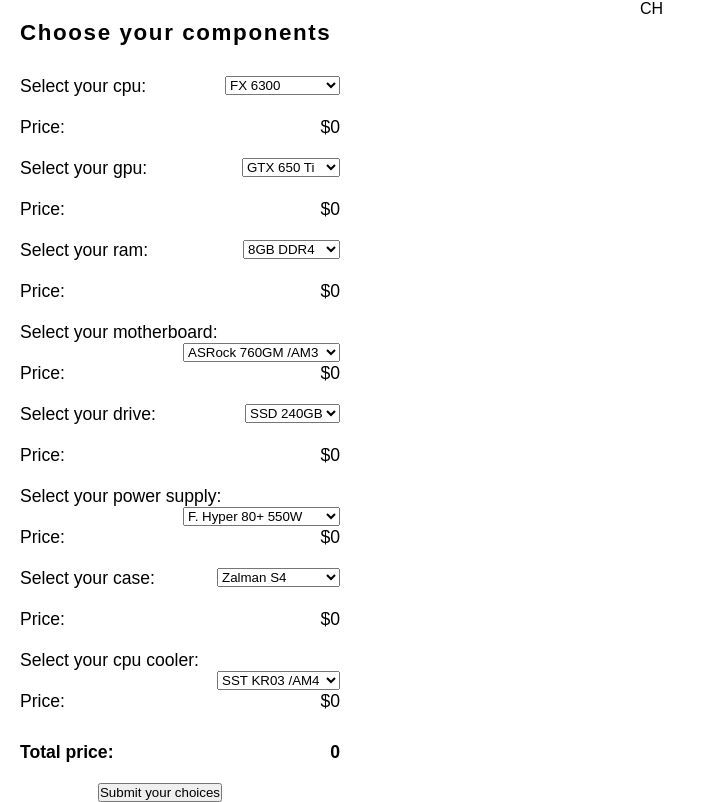
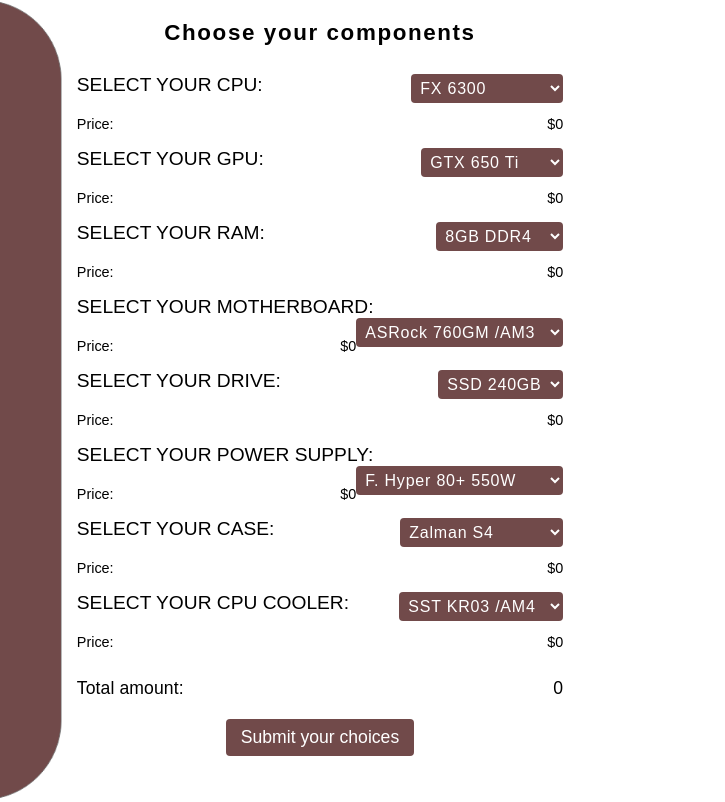
Before and after one commit to Brnjak6/BeatTheReqs, a plain HTML site: page index.html in a window 1280 px wide. Shown: the whole page, without its empty margins (0-725 px from the left). Drawn offline with Linux system fonts and the light colour scheme.

Commit message:
progress

```diff
--- /dev/null
+++ b/_defaults.scss
@@ -0,0 +1,2 @@
+$color-primary: #714A4A;
+$color-light: #fff;
--- a/index.html
+++ b/index.html
@@ -11,17 +11,24 @@
 <body class="body">
     <div class="grid__container">
         <div class="calculation">
+            <div class="calculation__clip"></div>
             <h3 class="calculation__title">Choose your components</h3>
             <!-- Start of component selections -->
             <div class="selection">
                 <label for="cpu" class="selection__text">Select your cpu:</label>
                 <select name="processors" id="cpu" class="selection__box">
-                    <option value="R1600" data-price="80">FX 6300</option>
-                    <option value="R1600" data-price="100">FX 8320</option>
-                    <option value="R1600" data-price="130">Ryzen 3 2200G</option>
-                    <option value="R1600" data-price="150">Ryzen 5 1600</option>
-                    <option value="R2600" data-price="190">Ryzen 5 2600</option>
+                    <option value="am3" data-price="80">FX 6300</option>
+                    <option value="am3" data-price="100">FX 8320</option>
+                    <option value="am4" data-price="130">Ryzen 3 2200G</option>
+                    <option value="int" data-price="140">i5 10400F</option>
+                    <option value="am4" data-price="150">Ryzen 5 1600</option>
+                    <option value="int" data-price="170">i5 9400</option>
+                    <option value="am4" data-price="190">Ryzen 5 2600</option>
+                    <option value="int" data-price="210">i5 10600</option>
                     <option value="R3600" data-price="230">Ryzen 5 3600</option>
+                    <option value="int" data-price="310">i7 10700</option>
+                    <option value="int" data-price="350">i7 11700</option>
+                    <option value="am4" data-price="420">Ryzen 7 3800X</option>
                 </select>
                 <div class="selection__price">
                    <p>Price: <span class="price">0</span><span>$</span></p>
@@ -31,12 +38,15 @@
             <div class="selection">
                 <label for="gpu" class="selection__text">Select your gpu:</label>
                 <select name="graphic-cards" id="gpu" class="selection__box">
-                    <option value="1050ti" data-price="90">GTX 650 Ti</option>
+                    <option value="gpu" data-price="90">GTX 650 Ti</option>
+                    <option value="pot" data-price="20">XFX Potato</option>
+                    <option value="gpu" data-price="100">AMD HD 7850 </option>
                     <option value="gpu" data-price="110">GTX 660</option>
                     <option value="gpu" data-price="140">GTX 950</option>
                     <option value="gpu" data-price="170">GTX 960</option>
                     <option value="gpu" data-price="180">GTX 1050 Ti</option>
                     <option value="gpu" data-price="210">GTX 1060</option>
+                    <option value="gpu" data-price="230">RX 5500 XT</option>
                     <option value="gpu" data-price="240">GTX 1070</option>
                     <option value="gpu" data-price="280">RTX 2060</option>
                     <option value="gpu" data-price="350">RTX 2070</option>
@@ -61,11 +71,11 @@
             <div class="selection">
                 <label for="mobo" class="selection__text">Select your motherboard:</label>
                 <select name="mobo" id="mobo" class="selection__box">
-                    <option value="8" data-price="50">ASRock 760GM /AM3</option>
-                    <option value="8" data-price="60">Gigabyte A320M /AM4</option>
-                    <option value="16" data-price="70">ASRock A520M /AM4</option>
-                    <option value="16" data-price="85">MSI A520M /AM4</option>
-                    <option value="16" data-price="100">MSI B450M /AM4</option>
+                    <option value="am3" data-price="50">ASRock 760GM /AM3</option>
+                    <option value="am4" data-price="60">Gigabyte A320M /AM4</option>
+                    <option value="am4" data-price="70">ASRock A520M /AM4</option>
+                    <option value="am4" data-price="85">MSI A520M /AM4</option>
+                    <option value="am4" data-price="100">MSI B450M /AM4</option>
                 </select>
                 <div class="selection__price">
                    <p>Price: <span class="price">0</span><span>$</span></p>
@@ -113,9 +123,9 @@
             <div class="selection">
                 <label for="cooler" class="selection__text">Select your cpu cooler:</label>
                 <select name="cooler" id="cooler" class="selection__box">
-                    <option value="8" data-price="8">SST KR03 /AM4</option>
-                    <option value="8" data-price="8">TT /AM2-AM4</option>
-                    <option value="16" data-price="35">Z Optima II /AM4</option>
+                    <option value="am4" data-price="8">SST KR03 /AM4</option>
+                    <option value="am3" data-price="10">TT Cooler /AM3</option>
+                    <option value="am4" data-price="35">Z Optima II /AM4</option>
                 </select>
                 <div class="selection__price">
                    <p>Price: <span class="price">0</span><span>$</span></p>
@@ -123,23 +133,20 @@
             </div>
             <!-- End of component selections -->
             <div class="total__price">
-                <p>Total price: <span id="price-total">0</span></p>
+                <p>Total amount: <span id="price-total">0</span></p>
             </div>
 
             <div class="button__sum">
                 <button class="button-sum-btn">Submit your choices</button>
             </div>
-
-            <div class="budget-positive hidden">
-                You've met the budget
+        </div>
+        <div class="challenge">
+            <div class="message">
+                <div class="message__content hidden">
+                    Great choice!
+                </div>
             </div>
-            <div class="budget-negative hidden">
-                Your budget exceeds the limit of 300$
-            </div>
-
-
         </div>
-        <div class="challenge">CH</div>
     </div>
 
 </body>
--- a/script.js
+++ b/script.js
@@ -3,6 +3,9 @@ let priceTotal = document.getElementById('price-total')
 const sumButton = document.querySelector('.button-sum-btn')
 const selectAll = document.querySelectorAll('.selection__box')
 const priceAll = document.querySelectorAll('.price')
+const cpu = document.getElementById('cpu')
+const motherboard = document.getElementById('mobo')
+const gpu = document.getElementById('gpu')
 // First approach...
 // cpuSelect.addEventListener('click', function() {
 //    cpuPrice.innerHTML = cpuSelect.selectedOptions[0].dataset.price;
@@ -14,21 +17,44 @@ const priceAll = document.querySelectorAll('.price')
 //    ramPrice.innerText = ramSelect.selectedOptions[0].dataset.price
 // })
 
+
 selectAll.forEach(item => item.addEventListener('click', function(e) {
     const priceTarget = e.target.closest('.selection').querySelector('.price');
     priceTarget.textContent = this.selectedOptions[0].dataset.price;
 }))
 
+
 sumButton.addEventListener('click', function() {
     let total = 0;
 
     for (let i=0; i<priceAll.length; i++){
+
         if(priceAll[i].innerHTML == 0) {
-            return priceTotal.innerHTML = 'Missing input'
-
+            return priceTotal.innerHTML = 'Input missing...';
         } else {
             total += parseInt(priceAll[i].innerHTML);
         }
       }
-      return priceTotal.innerHTML = total;
+
+      priceTotal.innerHTML = total;
+
+      motherboard.value === cpu.value ? true : priceTotal.innerHTML = 'Can not combine am3 with am4 component';
+
+      motherboard.value === cooler.value ? true : priceTotal.innerHTML = 'Can not combine am3 with am4 component';
+
+
+
+      if(!priceTotal.innerHTML.includes('am3' || 'input')) {
+        document.querySelector('.message__content').classList.remove('hidden')
+      }
+
+      if(gpu.value === 'pot') {
+        priceTotal.textContent = 'Potato? Try again...'
+        setTimeout(() => {
+            document.querySelector('.challenge').textContent.add('🥔 * 20')
+        }, 2000);
+    }
+
 })
+
+console.log('🥔' * 20);
--- a/style.scss
+++ b/style.scss
@@ -1,3 +1,4 @@
+@import "./defaults";
 * {
     margin: 0;
     padding: 0;
@@ -15,15 +16,21 @@ html {
 .grid__container {
     display: grid;
     grid-template-columns: 1fr 1fr;
+    min-height: 100vh;
+    background-image: url(./img/1.png);
+    background-size: cover;
+    background-repeat: no-repeat;
+    position:sticky;
 }
 
 .calculation {
     display: flex;
     flex-direction: column;
-    text-align: left;
+    align-items: center;
 
     &__title {
-        width: fit-content;
+        width: 38vw;
+        text-align: center;
         padding: 20px 20px;
         font-size: 1.4rem;
         letter-spacing: .1rem;
@@ -31,12 +38,13 @@ html {
 }
 
 .selection {
-    width: 25vw;
-    padding: 10px 20px;
+    width: 38vw;
+    padding: 8px 20px;
     font-size: 1.1rem;
 
     &__price {
         margin-top: 20px;
+        font-size: .9rem;
 
         span {
             float: right;
@@ -45,28 +53,59 @@ html {
 
     &__text {
         margin-right: 30px;
+        font-size: 1.2rem;
+        text-transform: uppercase;
     }
 
     &__box {
         float: right;
+        border: none;
+        background: $color-primary;
+        color: $color-light;
+        border-radius: 4px;
+        padding: 5px;
+        font-size: 16px;
+        letter-spacing: .8px;
+        outline: none;
+        cursor: pointer;
+
+        option {
+            font-weight: bold;
+            padding-top: 4px;
+        }
     }
 }
 
 .total__price {
-    width: 25vw;
+    width: 38vw;
     padding: 20px 20px;
     font-size: 1.1rem;
-    font-weight: bold;
+    letter-spacing: .1px;
 
     span {
         float: right;
     }
 }
 
-.button__sum {
-    width: 25vw;
+.button-sum-btn {
+    width: fit-content;
     display: flex;
     justify-content: center;
+    padding: 8px 15px;
+    font-size: 1.1rem;
+    background: $color-primary;
+    color: $color-light;
+    outline: none;
+    border: none;
+    border-radius: 4px;
+    cursor: pointer;
+    transition: all .1s;
+
+    &:active {
+        transform: translateY(3px);
+        box-shadow: 0px 5px 8px -4px rgba(0,0,0,0.75);
+    }
+
 
 
 }
```
Also changed, not shown: img/1.png (added), style.css, 1 other file.
